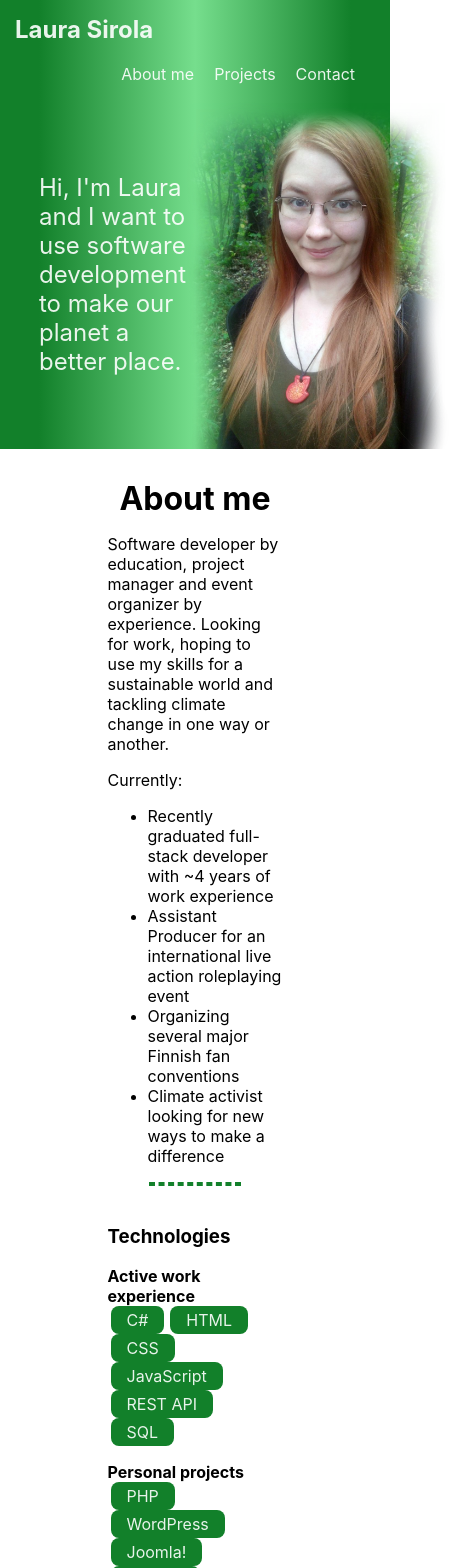
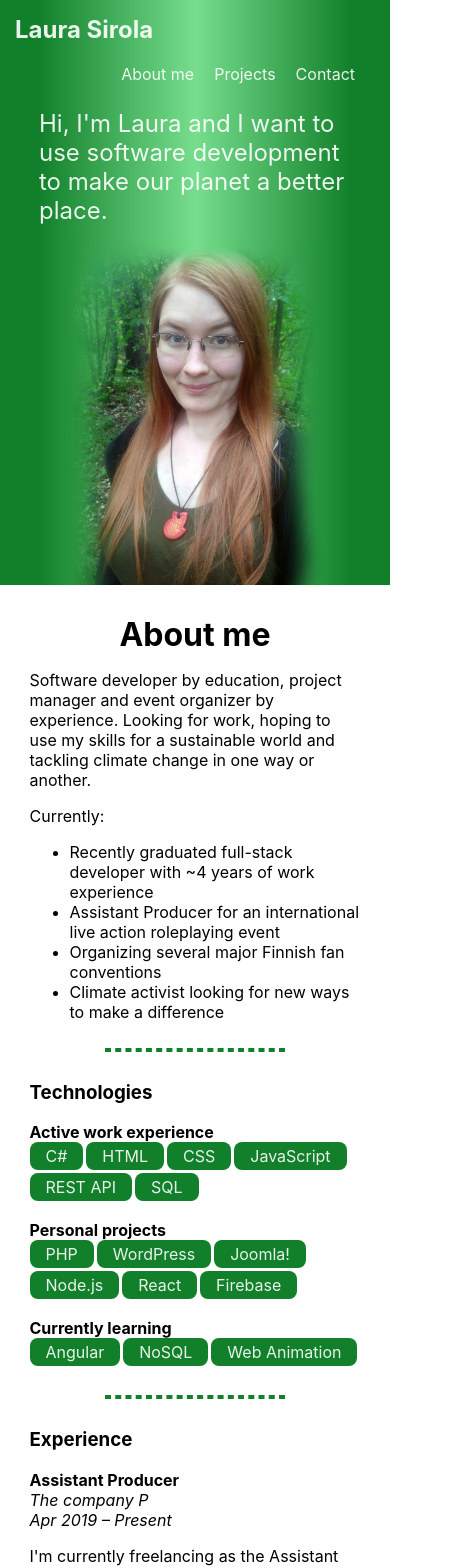
Before and after one commit to Raichan/Portfolio, a React (Create React App) app: page / in a window 390 px wide. Shown: the top 1568 px of the page, 449 px wide, since content can reach past the window. Built offline with nearby package versions, Linux system fonts and the light colour scheme; no server answers.

Commit message:
Media queries, HashLink draft

```diff
--- a/package.json
+++ b/package.json
@@ -15,7 +15,9 @@
     "react": "^16.13.1",
     "react-dom": "^16.13.1",
     "react-router-dom": "^5.2.0",
+    "react-router-hash-link": "^2.1.0",
     "react-scripts": "3.4.3",
+    "react-scroll": "^1.8.1",
     "styled-components": "^5.2.0"
   },
   "scripts": {
--- a/src/components/AboutMe/index.js
+++ b/src/components/AboutMe/index.js
@@ -1,35 +1,34 @@
 import React, { Component } from 'react';
 import styled from 'styled-components'
 
-const Tag = styled.div`
+const Tag = styled.span`
   border-radius: 8px;
   background: rgb(18,128,42);
   display: inline-block;
   padding: 4px 16px;
-  margin: 0 3px;
+  margin: 0px 3px 3px 0px;
   color: rgba(255,255,255,.9);
 `
 
 class AboutMe extends Component {
   render() {
     return (
-      <div class="contentbox">
-        <div class="section">
-          <h1 class="centered">About me</h1>
+      <div className="contentbox" id="AboutMe">
+        <div className="section">
+          <h1 className="centered">About me</h1>
           <p>
             Software developer by education, project manager and event organizer by experience. Looking for work, hoping to use my skills for a sustainable world and tackling climate change in one way or another.
           </p>
-          <p>Currently:
+          Currently:
           <ul>
             <li>Recently graduated full-stack developer with ~4 years of work experience</li>
             <li>Assistant Producer for an international live action roleplaying event</li>
             <li>Organizing several major Finnish fan conventions</li>
             <li>Climate activist looking for new ways to make a difference</li>
           </ul>
-          </p>
-          <hr class="divider"></hr>
         </div>
-        <div class="section">
+        <hr className="divider"></hr>
+        <div className="section">
           <h3>Technologies</h3>
           <p><b>Active work experience</b><br/>
           <Tag>C#</Tag>
@@ -53,8 +52,8 @@ class AboutMe extends Component {
           <Tag>Web Animation</Tag>
           </p>
         </div>
-        <hr class="divider"></hr>
-        <div class="section">
+        <hr className="divider"></hr>
+        <div className="section">
           <h3>Experience</h3>
           <div>
             <p><b>Assistant Producer</b><br/>
@@ -70,8 +69,8 @@ class AboutMe extends Component {
             <p>I worked as a full stack developer improving the enterprise resource planning software Haulbag and the customizable webshops connected to it. My job was mainly developing the software according to the customers’ needs, and as the only employee in the company I was in charge of many different areas. I also implemented integrations to several other systems. My master’s thesis focused on building a website for one of our customers and how the interfaces of Haulbag and WordPress can be used together to synchronize data between the systems and improve the site's performance.</p>
           </div>
         </div>
-        <hr class="divider"></hr>
-        <div class="section">
+        <hr className="divider"></hr>
+        <div className="section">
           <h3>Education</h3>
           <div>
             <p><b>Master of Science, Computer Science</b><br/>
--- a/src/components/App/index.js
+++ b/src/components/App/index.js
@@ -6,8 +6,23 @@ import Container from '../Container';
 
 import * as ROUTES from '../../constants/routes';
 
+function hashLinkScroll() {
+  console.log('hash');
+  const { hash } = window.location;
+  if (hash !== '') {
+    // Push onto callback queue so it runs after the DOM is updated,
+    // this is required when navigating from a different page so that
+    // the element is rendered on the page before trying to getElementById.
+    setTimeout(() => {
+      const id = hash.replace('#', '');
+      const element = document.getElementById(id);
+      if (element) element.scrollIntoView();
+    }, 0);
+  }
+}
+
 const App = () => (
-  <Router>
+  <Router onUpdate={hashLinkScroll}>
     <div>
       <Navigation />
 
--- a/src/components/Contact/index.js
+++ b/src/components/Contact/index.js
@@ -18,9 +18,10 @@ top: -5px;
 class Contact extends Component {
   render() {
     return (
+      <div id="Contact">
         <Contactinfo>
           <h1>Contact</h1>
-        <p class="socialbuttons">
+          <p className="socialbuttons">
             <a href="https://www.github.com/Raichan/"
               className="github social">
               <FontAwesomeIcon icon={faGithub} size="2x" />
@@ -45,6 +46,7 @@ class Contact extends Component {
           <p><FontAwesomeIcon icon={faEnvelope} size="2x" className="social"/> <Email>laura.m.sirola@gmail.com</Email>
           </p>
         </Contactinfo>
+      </div>
     );
   }
 }
--- a/src/components/Container/index.js
+++ b/src/components/Container/index.js
@@ -11,7 +11,7 @@ class Container extends Component {
         <div>
             <Home/>
             <AboutMe/>
-            <hr class="divider"/>
+            <hr className="divider"/>
             <Projects/>
             <Contact/>
         </div>
--- a/src/components/Home/index.js
+++ b/src/components/Home/index.js
@@ -11,11 +11,11 @@ const Tagline = styled.div`
 class Home extends Component {
   render() {
     return (
-      <div class="gradient-background">
-      <div class="flex-container banner">
+      <div className="gradient-background">
+      <div className="flex-container banner">
         <Tagline>Hi, I'm Laura and I want to use software development to make our planet a better place.</Tagline>
           <div>
-              <img class="portrait" src={portrait} height="350px"></img>
+              <img className="portrait" src={portrait} height="350px" alt=""></img>
             </div>
         </div>
         </div>
--- a/src/components/Navigation/index.js
+++ b/src/components/Navigation/index.js
@@ -1,5 +1,6 @@
 import React from 'react';
-import { Link } from 'react-router-dom';
+//import { Link } from 'react-router-dom';
+import { NavHashLink as Link } from 'react-router-hash-link';
 import styled from 'styled-components'
 
 import * as ROUTES from '../../constants/routes';
--- a/src/components/Projects/index.js
+++ b/src/components/Projects/index.js
@@ -3,18 +3,20 @@ import React, { Component } from 'react';
 class Projects extends Component {
   render() {
     return (
-      <div class="contentbox">
-        <h1 class="centered">Projects</h1>
-        <div class="section">
+      <div className="contentbox" id="Projects">
+        <h1 className="centered">Projects</h1>
+        <div className="section">
           <a href="https://www.pokemonsuomi.net"><h3>Pokémon Suomi</h3></a>
           <p>For many years I've been coordinating the Finnish Pokémon tournament scene, and we wanted to move from our old forums to a more modern way of sharing official information. I created the site using Joomla, included several plugins and added a lot of customization to a ready-made layout template. I'm still the only administrator and the main content creator of the site.</p>
         </div>
-        <div class="section">
+        <hr className="divider"></hr>
+        <div className="section">
           <a href="https://www.norssit.fi/semweb/"><h3>Vanhat Norssit semanttisessa webissä</h3></a>
           <p>As a special project at Aalto University, I created an algorithm to transform a digitized register of over 10000 students and teachers of a Finnish high school “Norssi” into semantic data. The purpose of the algorithm was to clean OCR errors in the data and to extract various pieces of information from the short bios, such as the name of the person, birth place, hobbies, and relatives mentioned. After my part in the project was finished, a searchable website was then created based on my algorithm. A <a href="https://researchportal.helsinki.fi/fi/publications/reassembling-and-enriching-the-life-stories-in-printed-biographic">research paper</a> on the subject was also published.
           </p>
         </div>
-        <div class="section">
+        <hr className="divider"></hr>
+        <div className="section">
           <a href="https://kalenteri.larp.fi"><h3>Larp Calendar</h3></a>
           <p>As my project for a Web Development course at Aalto University, I created an event calendar for the Finnish live action roleplaying community to replace the previous, hopelessly outdated calendar. I was the lead developer in a team of three, and remained to maintain the site after the project as well. I was given the Deed of the Year award by Ropecon, the largest roleplaying convention in Finland, for my work. </p>
         </div>
--- a/src/constants/routes.js
+++ b/src/constants/routes.js
@@ -1,4 +1,4 @@
 export const HOME = '/';
-export const ABOUTME = '/aboutme';
-export const PROJECTS = '/projects';
-export const CONTACT = '/contact';
+export const ABOUTME = '/#AboutMe';
+export const PROJECTS = '/#Projects';
+export const CONTACT = '/#Contact';
--- a/src/index.css
+++ b/src/index.css
@@ -37,20 +37,30 @@ nav ul {
   float: right;
 }
 
-.social {
-  color: black;
-  margin: 0 10px;
-}
-
 .gradient-background {
   background: rgb(18,128,42);
   background: linear-gradient(90deg, rgba(18,128,42,1) 10%, rgba(118,222,141,1) 50%, rgba(18,128,42,1) 90%);
 }
 
+/* For mobile phones: */
 .contentbox {
   margin: 0 auto;
   padding: 20px 0;
-  max-width: 50%;
+  max-width: 90%;
+}
+
+@media only screen and (min-width: 600px) {
+  /* For tablets: */
+  .contentbox {
+    max-width: 75%;
+  }
+}
+
+@media only screen and (min-width: 768px) {
+  /* For desktop: */
+  .contentbox {
+    max-width: 50%;
+  }
 }
 
 .section{
@@ -68,6 +78,11 @@ nav ul {
   padding: 20px;
 }
 
+.social {
+  color: black;
+  margin: 0 5px;
+}
+
 .divider {
   border: 2px dashed rgb(18,128,42);
   width: 50%;
@@ -76,6 +91,23 @@ nav ul {
 
 .flex-container {
   display: flex;
+  flex-wrap: wrap;
+  justify-content: space-around;
+}
+
+.flex-container > div {
+  padding-top: 10px;
+}
+
+@media only screen and (min-width: 673px) {
+  .flex-container {
+    flex-wrap: nowrap;
+    justify-content: flex-start;
+  }
+
+  .flex-container > div {
+    padding-top: 0;
+  }
 }
 
 .portrait {
```
Also changed, not shown: 2 other files (tests, documents, lock files or other folders). Lines whose indentation alone changed are shown as unchanged.
